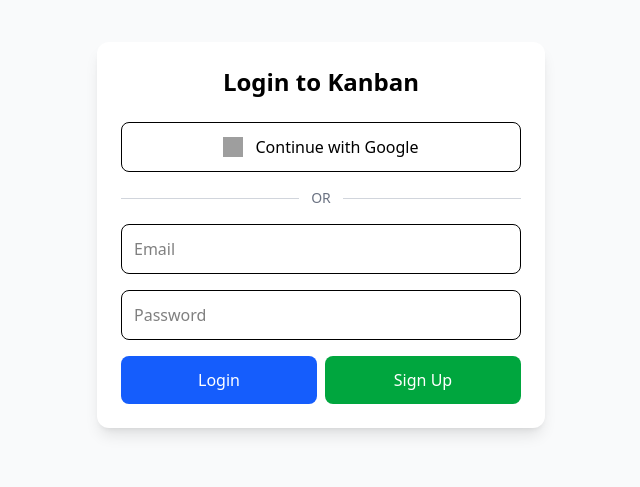
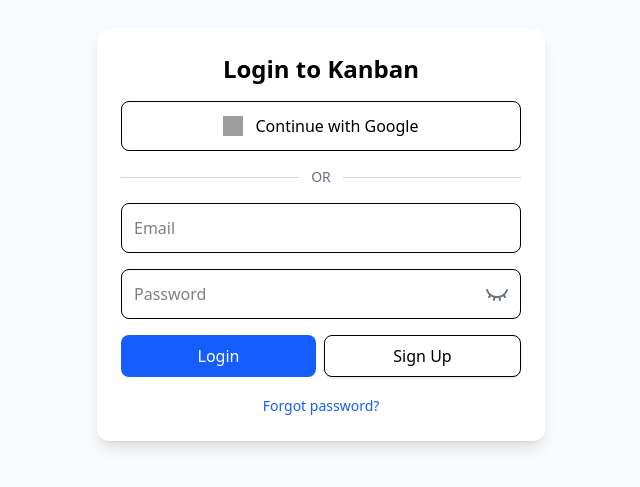
Before and after one commit to Abdulwahab76/kanban-app, a React (Vite) app: page / in a window 1280 px wide. Shown: the part 165-652 px from the top of the page, without its empty margins (319-959 px from the left). Built offline with nearby package versions, Linux system fonts and the light colour scheme; no server answers; grey boxes are pictures that could not be loaded.

Commit message:
feat: added forget password screen

```diff
--- a/src/components/Auth.tsx
+++ b/src/components/Auth.tsx
@@ -1,28 +1,32 @@
 import { useState, type JSX } from 'react'
 import { supabase } from '../lib/supabase'
-import { useNavigate } from '@tanstack/react-router'
+import { Eye, EyeClosed } from 'lucide-react'
 
 export default function AuthComponent(): JSX.Element {
-    const [email, setEmail] = useState<string>('')
-    const [password, setPassword] = useState<string>('')
-    const [loading, setLoading] = useState<boolean>(false)
-    const [error, setError] = useState<string>('')
-    const navigate = useNavigate()
+    const [email, setEmail] = useState('')
+    const [password, setPassword] = useState('')
+    const [showPassword, setShowPassword] = useState(false)
+    const [loading, setLoading] = useState(false)
+    const [error, setError] = useState('')
+    const [message, setMessage] = useState('')
 
-    // 📧 Email login
-    const handleManualLogin = async () => {
+    const resetState = () => {
+        setError('')
+        setMessage('')
+    }
+
+    // 🔐 Login
+    const handleLogin = async () => {
         try {
+            resetState()
             setLoading(true)
-            setError('')
 
             const { error } = await supabase.auth.signInWithPassword({
                 email: email.trim(),
-                password: password.trim(),
+                password,
             })
 
             if (error) throw error
-            // ✅ success → router will redirect automatically
-
         } catch (err) {
             setError((err as Error).message)
         } finally {
@@ -30,23 +34,23 @@
         }
     }
 
-    // 🆕 Sign up
+    // 🆕 Sign Up
     const handleSignUp = async () => {
         try {
+            resetState()
             setLoading(true)
-            setError('')
 
             const { error } = await supabase.auth.signUp({
                 email: email.trim(),
-                password: password.trim(),
+                password,
                 options: {
-                    emailRedirectTo: window.location.origin,
+                    emailRedirectTo: `${window.location.origin}/auth/callback`,
                 },
             })
 
             if (error) throw error
 
-            alert('Check your email for confirmation')
+            setMessage('Check your email to confirm your account.')
         } catch (err) {
             setError((err as Error).message)
         } finally {
@@ -54,11 +58,39 @@
         }
     }
 
-    // 🔵 Google login
+    // 🔁 Forgot Password
+    const handleForgotPassword = async () => {
+        if (!email) {
+            setError('Please enter your email first.')
+            return
+        }
+
+        try {
+            resetState()
+            setLoading(true)
+
+            const { error } = await supabase.auth.resetPasswordForEmail(
+                email.trim(),
+                {
+                    redirectTo: `${window.location.origin}/reset-password`,
+                }
+            )
+
+            if (error) throw error
+
+            setMessage('Password reset email sent.')
+        } catch (err) {
+            setError((err as Error).message)
+        } finally {
+            setLoading(false)
+        }
+    }
+
+    // 🔵 Google Login
     const handleGoogleLogin = async () => {
         try {
+            resetState()
             setLoading(true)
-            setError('')
 
             const { error } = await supabase.auth.signInWithOAuth({
                 provider: 'google',
@@ -68,7 +100,6 @@
             })
 
             if (error) throw error
-
         } catch (err) {
             setError((err as Error).message)
             setLoading(false)
@@ -77,22 +108,28 @@
 
     return (
         <div className="min-h-screen flex items-center justify-center bg-gray-50 p-4">
-            <div className="max-w-md w-full bg-white rounded-xl shadow-lg p-6">
-                <h2 className="text-2xl font-bold mb-6 text-center">
+            <div className="w-full max-w-md bg-white rounded-xl shadow-lg p-6 space-y-4">
+                <h2 className="text-2xl font-bold text-center">
                     Login to Kanban
                 </h2>
 
                 {error && (
-                    <div className="mb-4 p-3 bg-red-100 text-red-700 rounded">
+                    <div className="p-3 bg-red-100 text-red-700 rounded">
                         {error}
                     </div>
                 )}
 
-                <div className="space-y-4">
+                {message && (
+                    <div className="p-3 bg-green-100 text-green-700 rounded">
+                        {message}
+                    </div>
+                )}
+
+                {/* Google */}
                 <button
                     onClick={handleGoogleLogin}
                     disabled={loading}
-                        className="w-full flex items-center justify-center gap-3 border p-3 rounded-lg hover:bg-gray-50 transition"
+                    className="w-full flex items-center justify-center gap-3 border p-3 rounded-lg hover:bg-gray-50"
                 >
                     <img
                         src="https://www.svgrepo.com/show/475656/google-color.svg"
@@ -107,6 +144,7 @@
                     <div className="flex-1 h-px bg-gray-300" />
                 </div>
 
+                {/* Email */}
                 <input
                     type="email"
                     placeholder="Email"
@@ -115,19 +153,30 @@
                     className="w-full p-3 border rounded-lg focus:ring-2 focus:ring-blue-500"
                 />
 
+                {/* Password with eye toggle */}
+                <div className="relative">
                     <input
-                        type="password"
+                        type={showPassword ? 'text' : 'password'}
                         placeholder="Password"
                         value={password}
                         onChange={e => setPassword(e.target.value)}
-                        className="w-full p-3 border rounded-lg focus:ring-2 focus:ring-blue-500"
+                        className="w-full p-3 border rounded-lg focus:ring-2 focus:ring-blue-500 pr-12"
                     />
+                    <button
+                        type="button"
+                        onClick={() => setShowPassword(v => !v)}
+                        className="absolute right-3 top-1/2 -translate-y-1/2 text-gray-500"
+                    >
+                        {showPassword ? <Eye /> : <EyeClosed />}
+                    </button>
+                </div>
 
+                {/* Actions */}
                 <div className="flex gap-2">
                     <button
-                            onClick={handleManualLogin}
+                        onClick={handleLogin}
                         disabled={loading}
-                            className="flex-1 bg-blue-600 text-white p-3 rounded-lg hover:bg-blue-700"
+                        className="flex-1 bg-blue-600 text-white p-2 rounded-lg hover:bg-blue-700"
                     >
                         Login
                     </button>
@@ -135,12 +184,20 @@
                     <button
                         onClick={handleSignUp}
                         disabled={loading}
-                            className="flex-1 bg-green-600 text-white p-3 rounded-lg hover:bg-green-700"
+                        className="flex-1 bg-white text-black border  p-2 rounded-lg  shadow-sm"
                     >
                         Sign Up
                     </button>
                 </div>
-                </div>
+
+                {/* Forgot password */}
+                <button
+                    onClick={handleForgotPassword}
+                    disabled={loading}
+                    className="w-full text-sm text-blue-600 hover:underline text-center"
+                >
+                    Forgot password?
+                </button>
             </div>
         </div>
     )
--- a/src/routeTree.gen.ts
+++ b/src/routeTree.gen.ts
@@ -9,10 +9,16 @@
 // Additionally, you should also exclude this file from your linter and/or formatter to prevent it from being checked or modified.
 
 import { Route as rootRouteImport } from './routes/__root'
+import { Route as ResetPasswordRouteImport } from './routes/reset-password'
 import { Route as IndexRouteImport } from './routes/index'
 import { Route as AuthenticatedBoardsRouteImport } from './routes/_authenticated/boards'
 import { Route as AuthenticatedBoardBoardIdRouteImport } from './routes/_authenticated/board.$boardId'
 
+const ResetPasswordRoute = ResetPasswordRouteImport.update({
+  id: '/reset-password',
+  path: '/reset-password',
+  getParentRoute: () => rootRouteImport,
+} as any)
 const IndexRoute = IndexRouteImport.update({
   id: '/',
   path: '/',
@@ -32,40 +38,52 @@
 
 export interface FileRoutesByFullPath {
   '/': typeof IndexRoute
+  '/reset-password': typeof ResetPasswordRoute
   '/boards': typeof AuthenticatedBoardsRoute
   '/board/$boardId': typeof AuthenticatedBoardBoardIdRoute
 }
 export interface FileRoutesByTo {
   '/': typeof IndexRoute
+  '/reset-password': typeof ResetPasswordRoute
   '/boards': typeof AuthenticatedBoardsRoute
   '/board/$boardId': typeof AuthenticatedBoardBoardIdRoute
 }
 export interface FileRoutesById {
   __root__: typeof rootRouteImport
   '/': typeof IndexRoute
+  '/reset-password': typeof ResetPasswordRoute
   '/_authenticated/boards': typeof AuthenticatedBoardsRoute
   '/_authenticated/board/$boardId': typeof AuthenticatedBoardBoardIdRoute
 }
 export interface FileRouteTypes {
   fileRoutesByFullPath: FileRoutesByFullPath
-  fullPaths: '/' | '/boards' | '/board/$boardId'
+  fullPaths: '/' | '/reset-password' | '/boards' | '/board/$boardId'
   fileRoutesByTo: FileRoutesByTo
-  to: '/' | '/boards' | '/board/$boardId'
+  to: '/' | '/reset-password' | '/boards' | '/board/$boardId'
   id:
     | '__root__'
     | '/'
+    | '/reset-password'
     | '/_authenticated/boards'
     | '/_authenticated/board/$boardId'
   fileRoutesById: FileRoutesById
 }
 export interface RootRouteChildren {
   IndexRoute: typeof IndexRoute
+  ResetPasswordRoute: typeof ResetPasswordRoute
   AuthenticatedBoardsRoute: typeof AuthenticatedBoardsRoute
   AuthenticatedBoardBoardIdRoute: typeof AuthenticatedBoardBoardIdRoute
 }
 
 declare module '@tanstack/react-router' {
   interface FileRoutesByPath {
+    '/reset-password': {
+      id: '/reset-password'
+      path: '/reset-password'
+      fullPath: '/reset-password'
+      preLoaderRoute: typeof ResetPasswordRouteImport
+      parentRoute: typeof rootRouteImport
+    }
     '/': {
       id: '/'
       path: '/'
@@ -92,6 +110,7 @@
 
 const rootRouteChildren: RootRouteChildren = {
   IndexRoute: IndexRoute,
+  ResetPasswordRoute: ResetPasswordRoute,
   AuthenticatedBoardsRoute: AuthenticatedBoardsRoute,
   AuthenticatedBoardBoardIdRoute: AuthenticatedBoardBoardIdRoute,
 }
--- /dev/null
+++ b/src/routes/reset-password.tsx
@@ -0,0 +1,95 @@
+import { createFileRoute } from '@tanstack/react-router'
+import { useState } from 'react'
+import { supabase } from '../lib/supabase'
+import { Lock, Eye, EyeClosed, LayoutDashboard } from 'lucide-react'
+
+export const Route = createFileRoute('/reset-password')({
+    component: ResetPassword,
+})
+
+function ResetPassword() {
+    const [password, setPassword] = useState('')
+    const [showPassword, setShowPassword] = useState(false)
+    const [loading, setLoading] = useState(false)
+    const [error, setError] = useState('')
+    const [message, setMessage] = useState('')
+
+    const handleReset = async () => {
+        if (password.length < 8) {
+            setError('Password must be at least 8 characters.')
+            return
+        }
+
+        try {
+            setLoading(true)
+            setError('')
+            setMessage('')
+
+            const { error } = await supabase.auth.updateUser({
+                password,
+            })
+
+            if (error) throw error
+
+            setMessage('Password updated successfully 🎉')
+        } catch (err) {
+            setError((err as Error).message)
+        } finally {
+            setLoading(false)
+        }
+    }
+
+    return (
+        <div className="min-h-screen flex flex-col items-center justify-center bg-gray-50 p-4">
+            {/* Header */}
+            <div className="flex items-center gap-2 mb-6">
+                <LayoutDashboard className="w-8 h-8 text-blue-600" />
+                <h1 className="text-2xl font-bold text-gray-800">Kanban App</h1>
+            </div>
+
+            {/* Card */}
+            <div className="w-full max-w-sm bg-white rounded-xl shadow-lg p-6 space-y-4">
+                <h2 className="text-xl font-semibold text-gray-700">Reset Password</h2>
+
+                {/* Error / Success */}
+                {error && <p className="p-2 bg-red-100 text-red-700 rounded">{error}</p>}
+                {message && <p className="p-2 bg-green-100 text-green-700 rounded">{message}</p>}
+
+                {/* Password Input */}
+                <div className="relative">
+                    <input
+                        type={showPassword ? 'text' : 'password'}
+                        placeholder="New password"
+                        value={password}
+                        onChange={e => setPassword(e.target.value)}
+                        className="w-full p-3 border rounded-lg focus:ring-2 focus:ring-blue-500 pr-12"
+                    />
+                    <div className="absolute left-3 top-1/2 -translate-y-1/2 text-gray-400">
+                        <Lock className="w-5 h-5" />
+                    </div>
+                    <button
+                        type="button"
+                        onClick={() => setShowPassword(v => !v)}
+                        className="absolute right-3 top-1/2 -translate-y-1/2 text-gray-500"
+                    >
+                        {showPassword ? <Eye /> : <EyeClosed />}
+                    </button>
+                </div>
+
+                {/* Password hint */}
+                <p className="text-sm text-gray-500">
+                    Use at least 8 characters for a strong password
+                </p>
+
+                {/* Reset Button */}
+                <button
+                    onClick={handleReset}
+                    disabled={loading}
+                    className="w-full bg-blue-600 text-white p-3 rounded-lg hover:bg-blue-700 transition"
+                >
+                    {loading ? 'Updating…' : 'Update Password'}
+                </button>
+            </div>
+        </div>
+    )
+}
```
Lines whose indentation alone changed are shown as unchanged.
